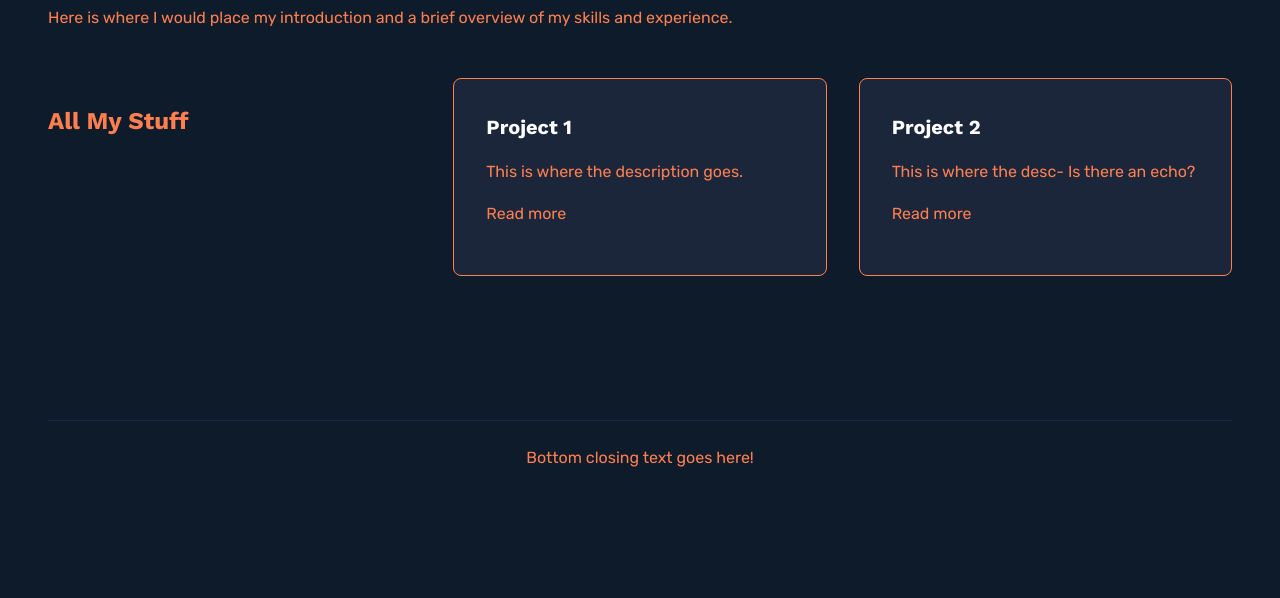
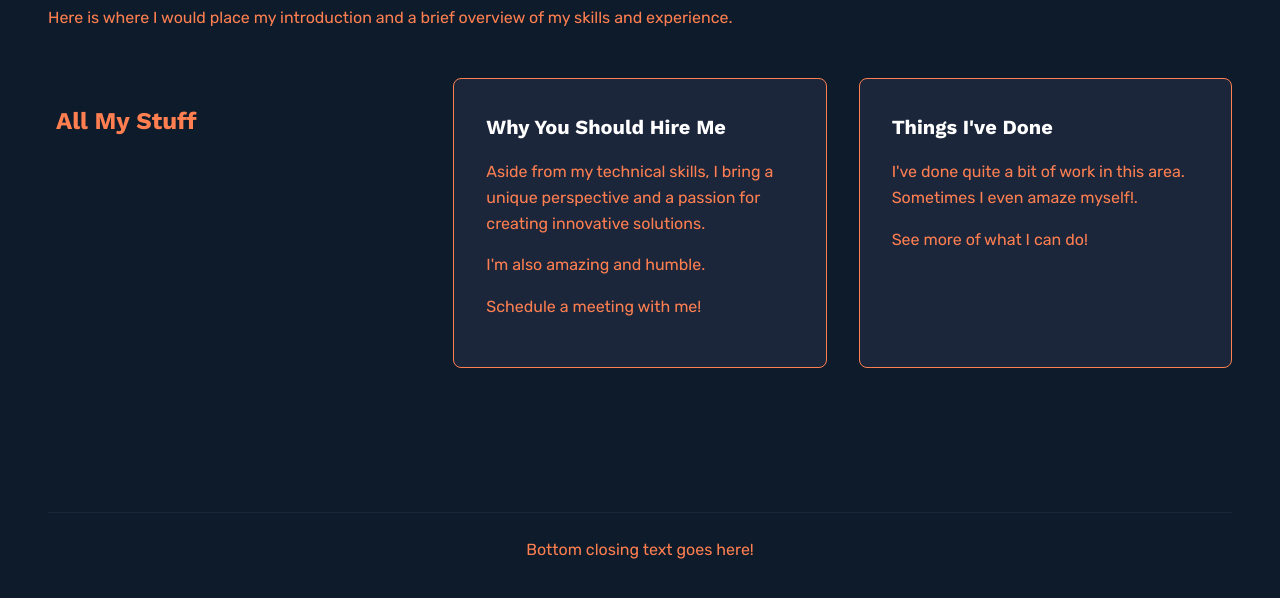
Before and after one commit to StephenVela88/Dev-140, a plain HTML site: page index.html in a window 1280 px wide. Shown: the part 266-864 px from the top of the page. Before the commit the page ends 800 px from the top, so only its background shows below. Drawn offline with nearby package versions, Linux system fonts and the light colour scheme.

Commit message:
changeup

```diff
--- a/index.html
+++ b/index.html
@@ -25,19 +25,21 @@
       <p>Here is where I would place my introduction and a brief overview of my skills and experience.</p>
     </section>
 
-    <section>
+  <section>
+    <ul>
       <h2>All My Stuff</h2>
-
+    </ul>
       <article>
-        <h3>Project 1</h3>
-        <p>This is where the description goes.</p>
-        <p><a href="Projects&Work.html">Read more</a></p>
+        <h3>Why You Should Hire Me</h3>
+        <p>Aside from my technical skills, I bring a unique perspective and a passion for creating innovative solutions.</p>
+        <p>I'm also amazing and humble.</p>
+        <p><a href="About&Contact.html">Schedule a meeting with me!</a></p>
       </article>
 
       <article>
-        <h3>Project 2</h3>
-        <p>This is where the desc- Is there an echo?</p>
-        <p><a href="Projects&Work.html">Read more</a></p>
+        <h3>Things I've Done</h3>
+        <p>I've done quite a bit of work in this area. Sometimes I even amaze myself!.</p>
+        <p><a href="Projects&Work.html">See more of what I can do!</a></p>
       </article>
     </section>
   </main>
```
